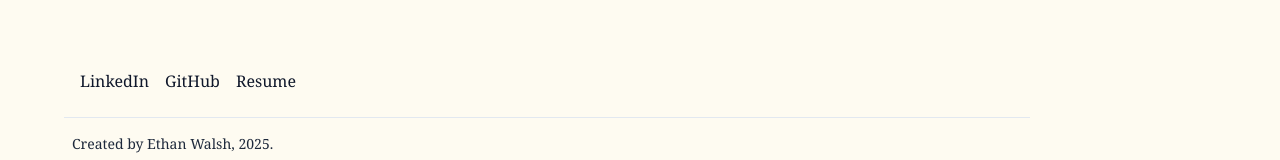
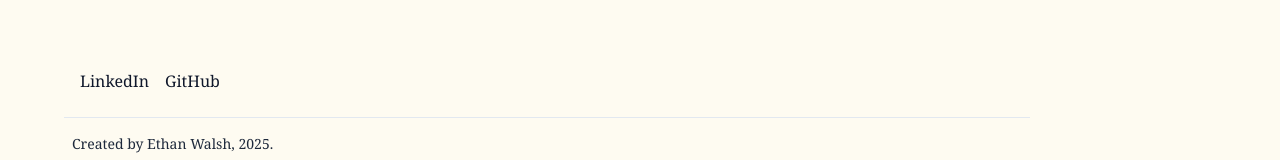
Before and after one commit to ethanwalsh16/portfolio_v2, a React (Vite) app: page / in a window 1280 px wide. Shown: the part 403-563 px from the top of the page. Built offline with nearby package versions, Linux system fonts and the light colour scheme.

Commit message:
Remove Resume link from Contact component
Removed the Resume link from the Contact component.

```diff
--- a/src/components/Contact.tsx
+++ b/src/components/Contact.tsx
@@ -3,7 +3,6 @@ const Contact: React.FC = () => {
 		<div className="space-x-4 md:ml-4 ml-1">
 			<a href="https://www.linkedin.com/in/ethanwalsh03" target="_blank" className="text-slate-900 font-serif hover:underline">LinkedIn</a>
 			<a href="https://github.com/ethanwalsh16" target="_blank" className="text-slate-900 font-serif hover:underline">GitHub</a>
-			<a href="https://drive.google.com/file/d/1V3me6iGQKZoYJHQU57gLWrZ0nXNOzMw4/view?usp=sharing" target="_blank" className="text-slate-900 font-serif hover:underline">Resume</a>
 		</div>
 	);
 };
```
